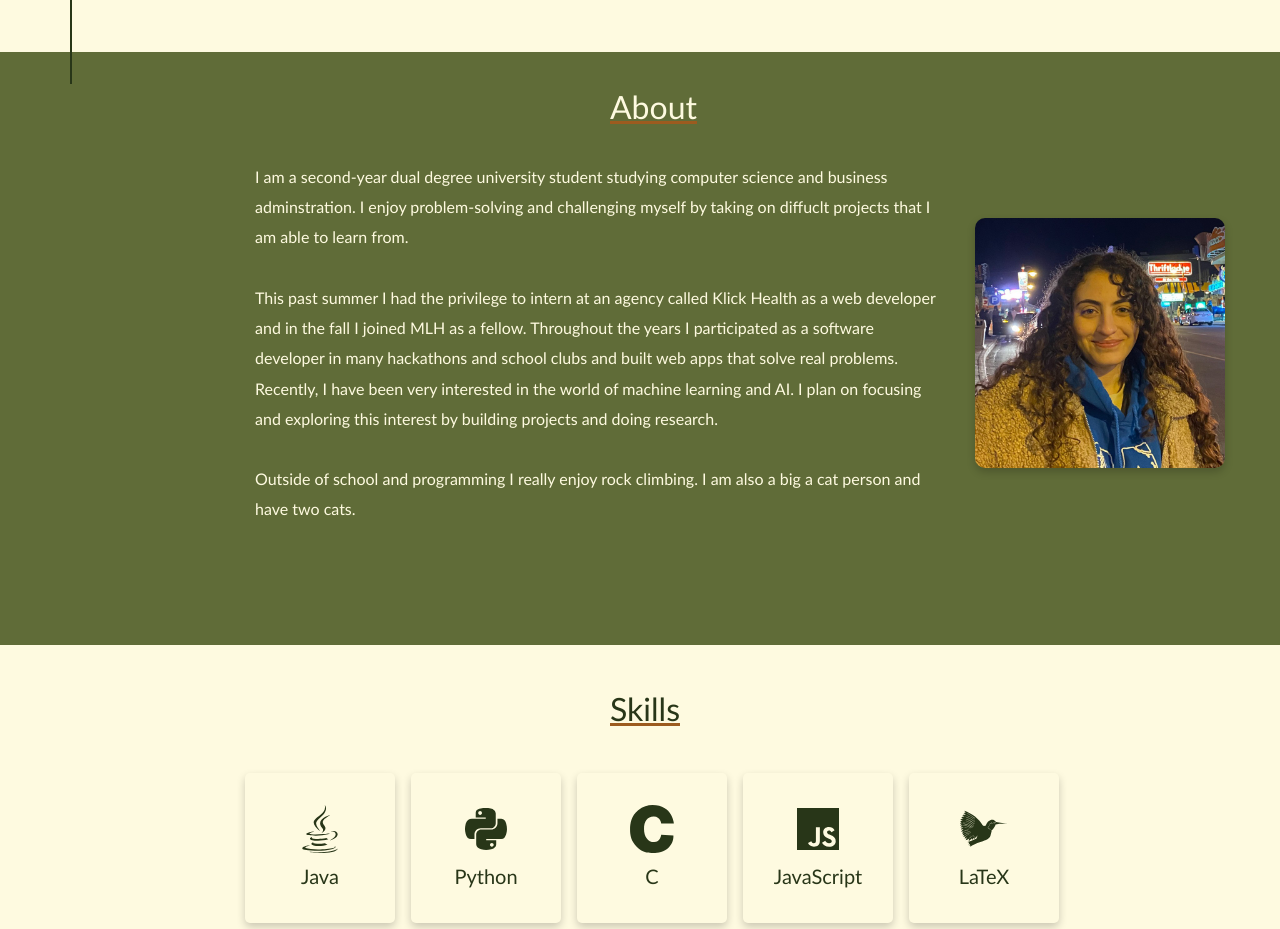
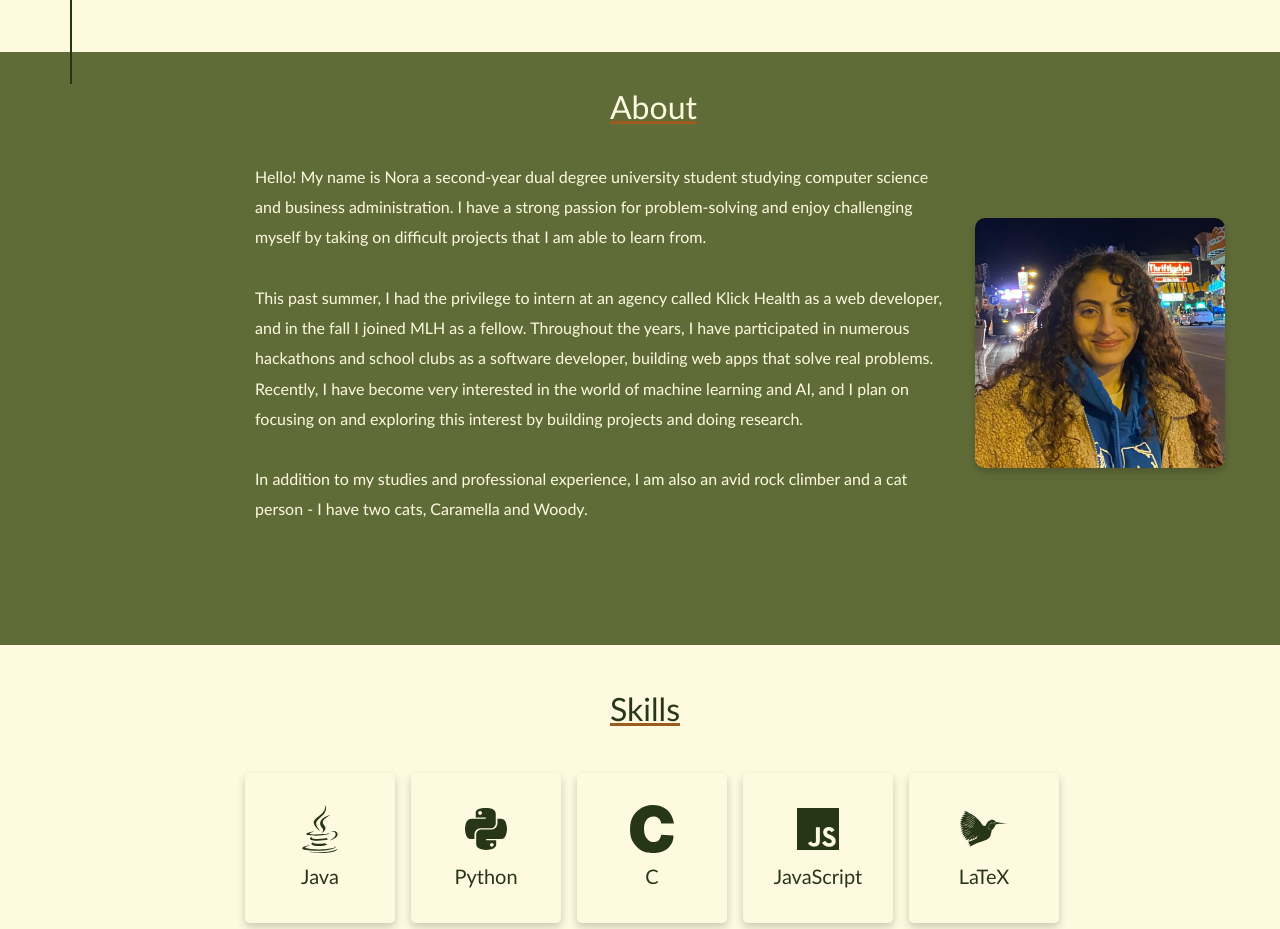
Before and after one commit to norachams/personal-Website, a Next.js app: page / in a window 1280 px wide. Shown: the part 820-1749 px from the top of the page. Built offline with nearby package versions, Linux system fonts and the light colour scheme.

Commit message:
updated about me section

```diff
--- a/Components/AboutMe.js
+++ b/Components/AboutMe.js
@@ -8,17 +8,16 @@ export default function Home() {
     <h2 className="about-me-title ">About</h2>
     <div className="about-me-text-and-image flex bg-transparent">
       <div className="about-me-text">
-      I am a second-year dual degree university student studying computer science and business adminstration.
-          I enjoy problem-solving and challenging myself by taking on diffuclt projects that I am able to learn from.
+          Hello! My name is Nora a second-year dual degree university student studying computer science and business administration.
+          I have a strong passion for problem-solving and enjoy challenging myself by taking on difficult projects that I am able to learn from.
           <br></br>
           <br></br>
-          This past summer I had the privilege to intern at an agency called Klick Health as a web developer and in the fall I joined MLH as a fellow.
-          Throughout the years I participated as a software developer in many hackathons and school clubs and built web apps that solve real problems.
-          Recently, I have been very interested in the world of machine learning and AI.
-          I plan on focusing and exploring this interest by building projects and doing research.
+          This past summer, I had the privilege to intern at an agency called Klick Health as a web developer, and in the fall I joined MLH as a fellow.
+          Throughout the years, I have participated in numerous hackathons and school clubs as a software developer, building web apps that solve real problems.
+          Recently, I have become very interested in the world of machine learning and AI, and I plan on focusing on and exploring this interest by building projects and doing research.
           <br></br>
           <br></br>
-          Outside of school and programming I really enjoy rock climbing. I am also a big a cat person and have two cats.
+          In addition to my studies and professional experience, I am also an avid rock climber and a cat person - I have two cats, Caramella and Woody.
       </div>
       <div className="image-background">
         <img className="about-me-image" src="/me.png" alt="About Me Image" />
```
